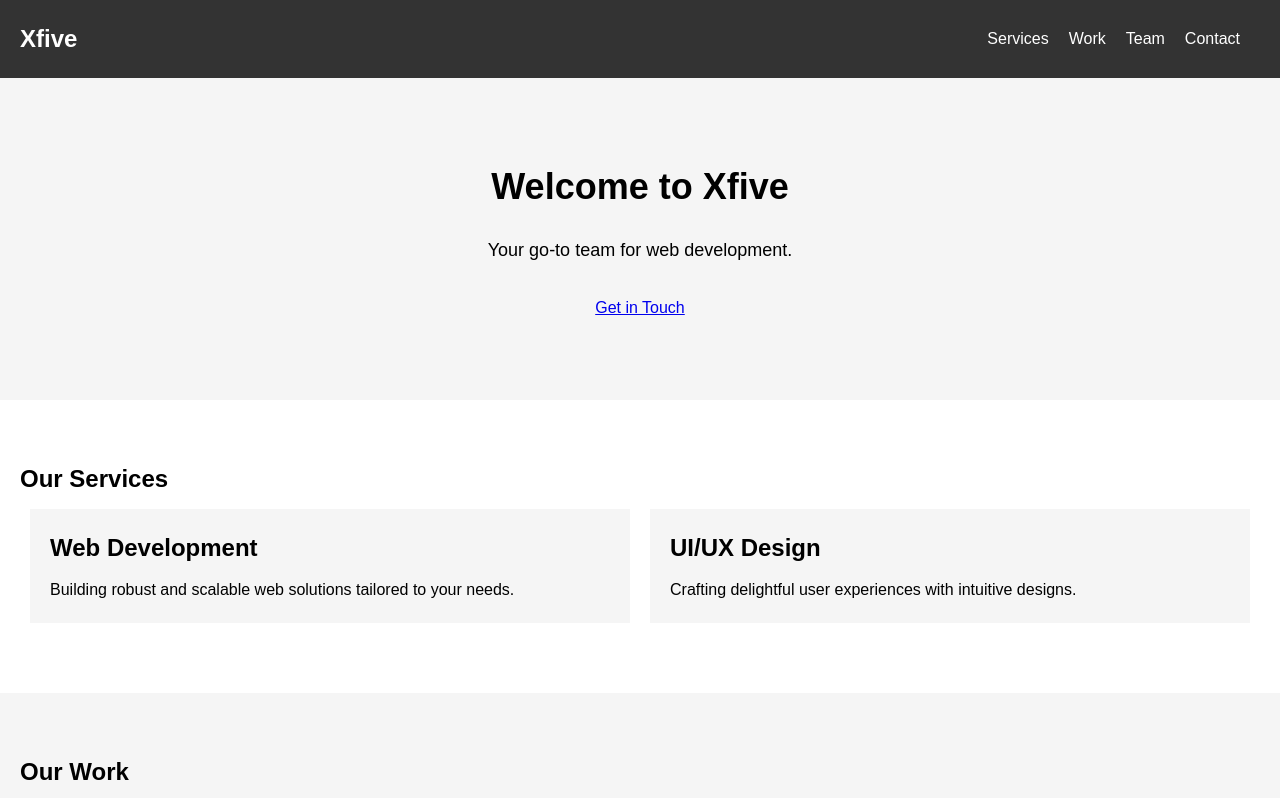
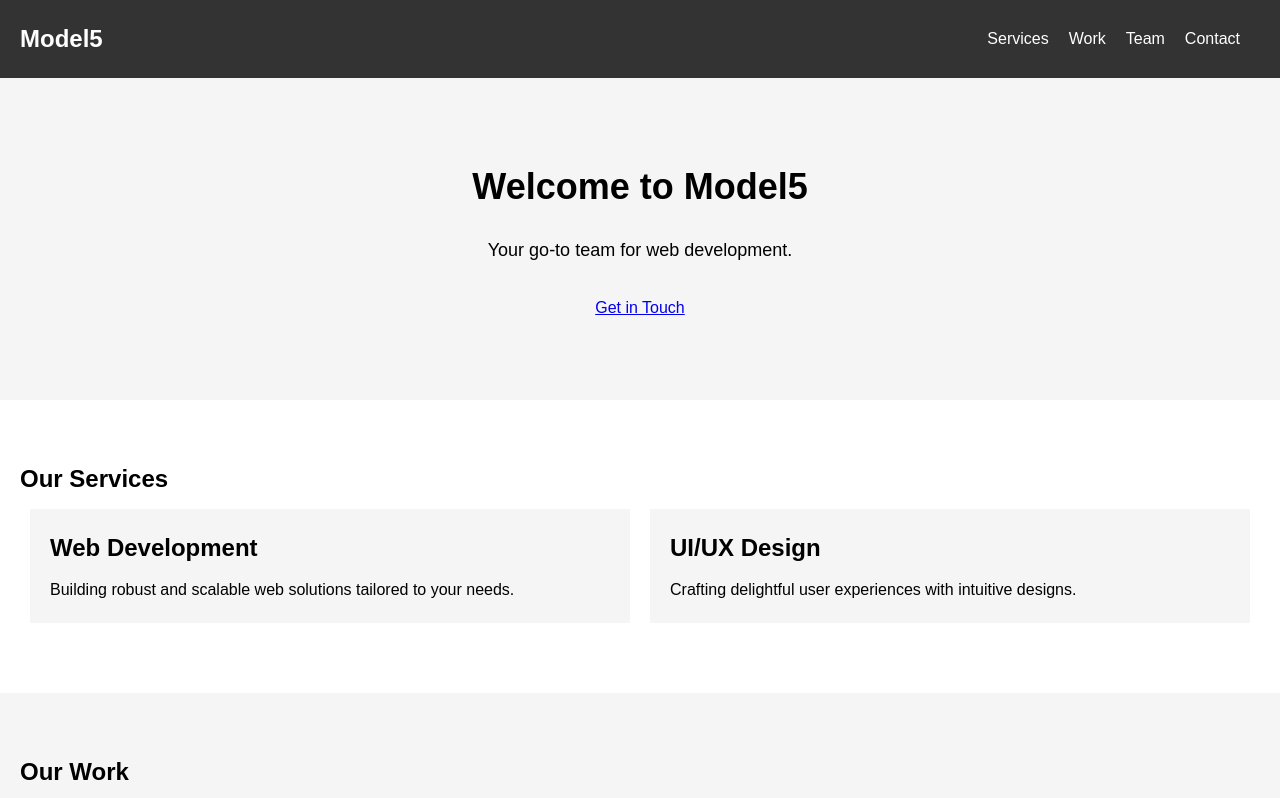
Before and after one commit to SigSauer/model5.github.io, a plain HTML site: page index.html in a window 1280 px wide. Shown: the top 798 px of the page. Drawn offline with Linux system fonts and the light colour scheme.

Commit message:
fixed name

```diff
--- a/index.html
+++ b/index.html
@@ -3,14 +3,14 @@
 <head>
     <meta charset="UTF-8">
     <meta name="viewport" content="width=device-width, initial-scale=1.0">
-    <title>Xfive</title>
+    <title>Model5</title>
     <link rel="stylesheet" href="styles.css">
 </head>
 <body>
 
 <header>
     <nav>
-        <div class="logo">Xfive</div>
+        <div class="logo">Model5</div>
         <ul class="nav-links">
             <li><a href="#services">Services</a></li>
             <li><a href="#work">Work</a></li>
@@ -23,7 +23,7 @@
 <main>
     <section id="hero">
         <div class="hero-content">
-            <h1>Welcome to Xfive</h1>
+            <h1>Welcome to Model5</h1>
             <p>Your go-to team for web development.</p>
             <a href="#contact" class="btn">Get in Touch</a>
         </div>
```
